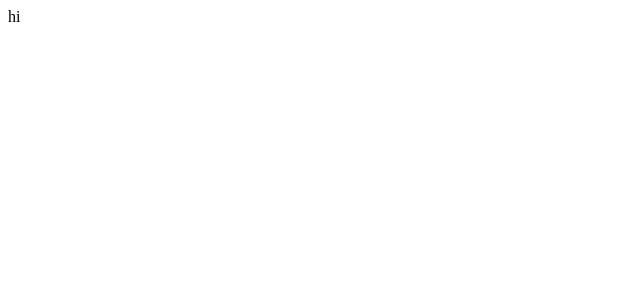
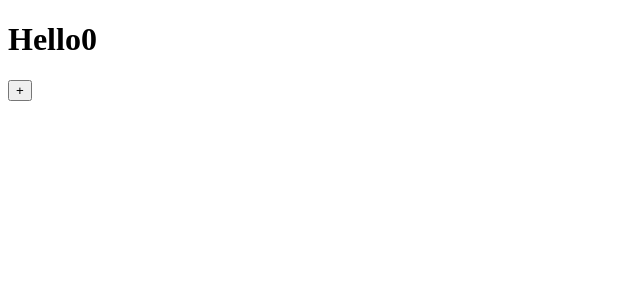
Before and after one commit to tnals545/211222_TIL, a Next.js app in the folder Front-End/next_js/nextjs_practice/: page / in a window 1280 px wide. Shown: the top 300 px of the page, without its empty margins (0-640 px from the left). Built offline with nearby package versions, Linux system fonts and the light colour scheme.

Commit message:
#1.2 Static Pre Rendering

```diff
--- a/Front-End/next_js/nextjs_practice/pages/index.js
+++ b/Front-End/next_js/nextjs_practice/pages/index.js
@@ -1,3 +1,11 @@
+import { useState } from "react";
+
 export default function Home() {
-  return "hi";
+  const [counter, setCounter] = useState(0);
+  return (
+    <div>
+      <h1>Hello{counter}</h1>
+      <button onClick={() => setCounter((prev) => prev + 1)}>+</button>
+    </div>
+  );
 }
```
